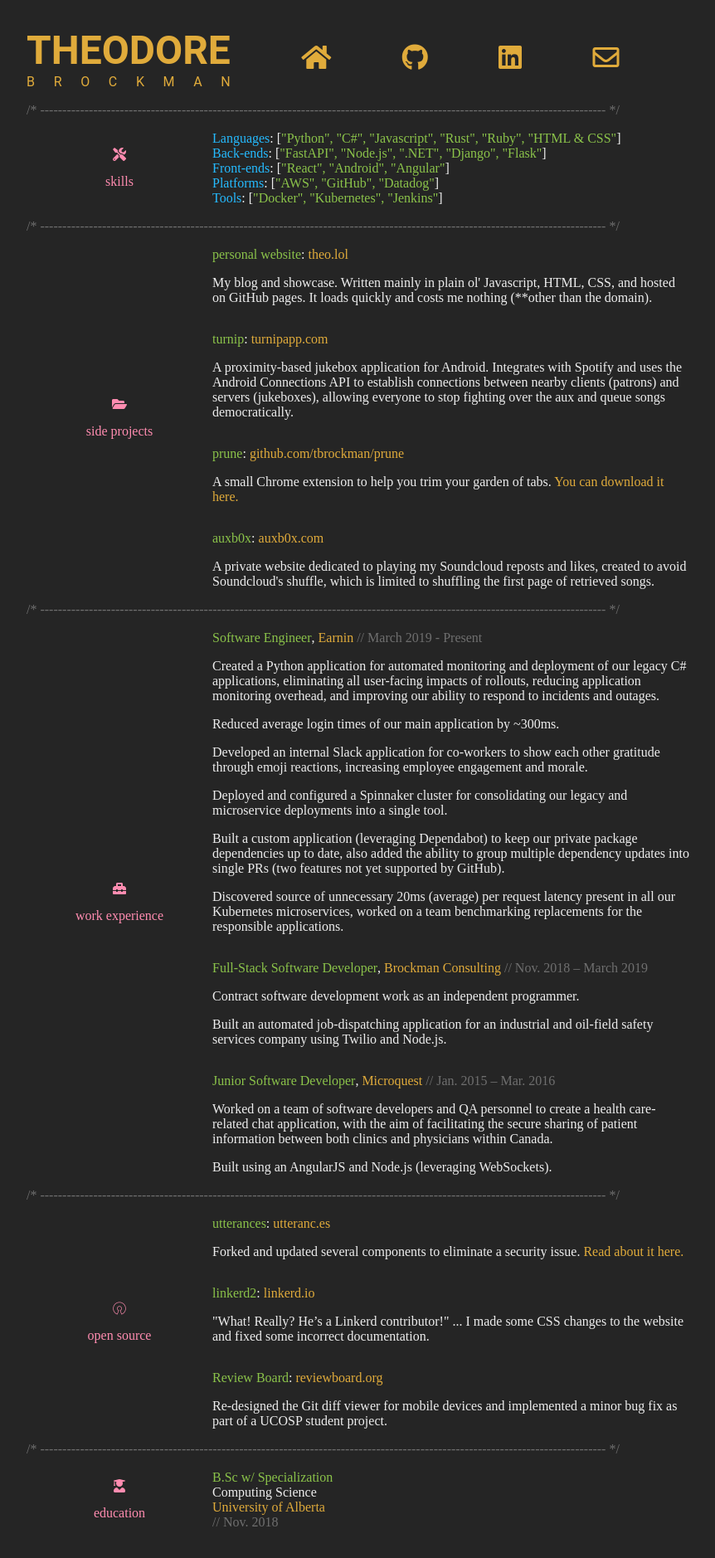
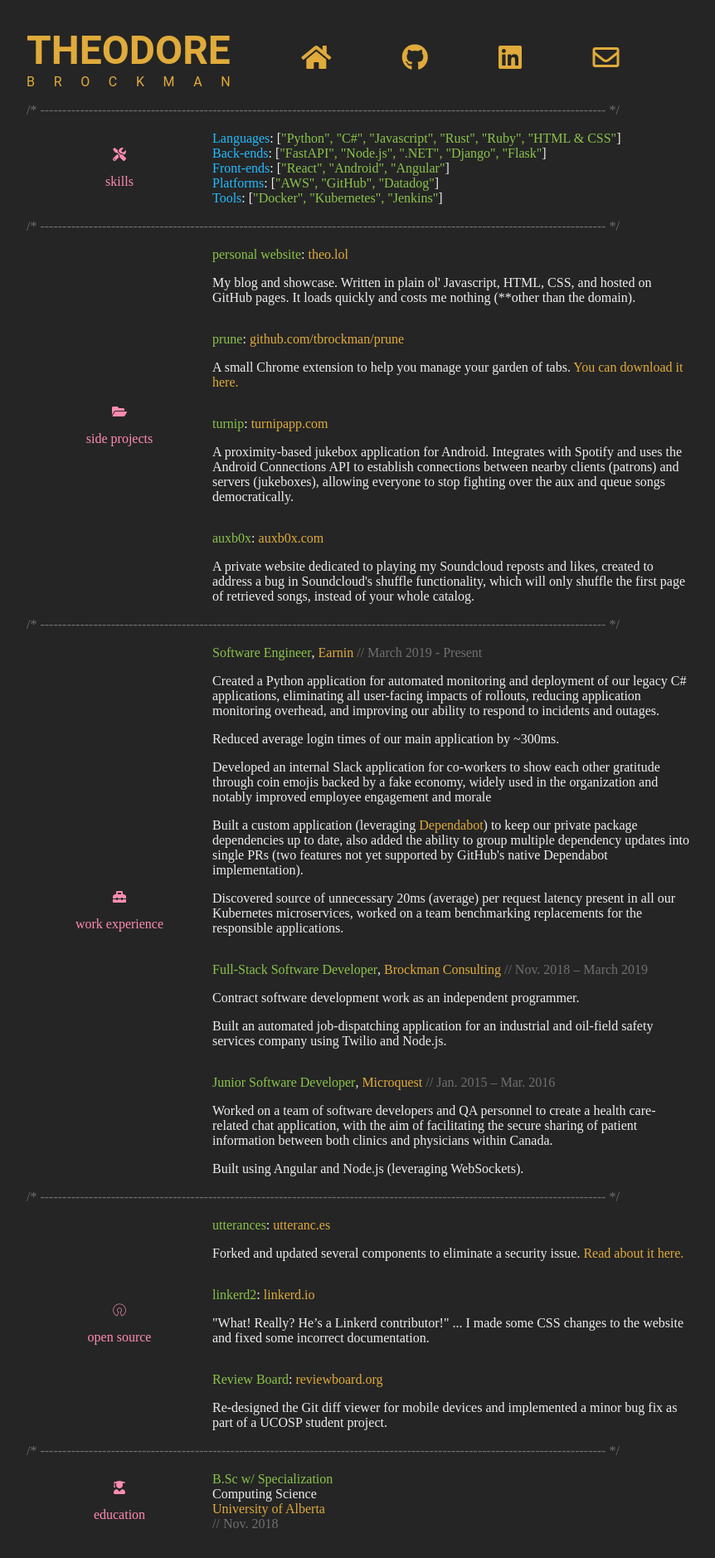
Before and after one commit to tbrockman/tbrockman.github.io, a Jekyll site: the page built from resume.html, in a window 1280 px wide. Shown: the whole page at 83% size, without its empty margins (208-1070 px from the left). Built offline with Jekyll 4.4.1, drawn with Linux system fonts in a browser that asks for light colours; some web fonts are replaced.

Commit message:
Update resume.

```diff
--- a/resume.html
+++ b/resume.html
@@ -72,8 +72,19 @@ layout: resume
                     <span><a class="gold" href="https://theo.lol">theo.lol</a></span>
                 </div>
                 <div class="projects-body">
-                    <p>My blog and showcase. Written mainly in plain ol' Javascript, HTML, CSS, and hosted on GitHub pages. It loads quickly and costs me nothing (**other than the domain).
+                    <p>My blog and showcase. Written in plain ol' Javascript, HTML, CSS, and hosted on GitHub pages. It loads quickly and costs me nothing (**other than the domain).
                         </p>
+                </div>
+                <div class="inner-section-separator"></div>
+                <div class="project">
+                    <div class="projects-header">
+                        <span class="green">prune</span>
+                        <span class="white">:&nbsp</span>
+                        <span><a class="gold" href="https://github.com/tbrockman/prune">github.com/tbrockman/prune</a></span>
+                    </div>
+                    <div class="projects-body">
+                        <p>A small Chrome extension to help you manage your garden of tabs. <a class="gold" href="https://chrome.google.com/webstore/detail/prune/gblddboefgbljpngfhgekbpoigikbenh?hl=en-GB&authuser=0">You can download it here.</a></p>
+                    </div>
                 </div>
                 <div class="inner-section-separator"></div>
                 <div class="project">
@@ -91,24 +102,13 @@ layout: resume
                 <div class="inner-section-separator"></div>
                 <div class="project">
                     <div class="projects-header">
-                        <span class="green">prune</span>
-                        <span class="white">:&nbsp</span>
-                        <span><a class="gold" href="https://github.com/tbrockman/prune">github.com/tbrockman/prune</a></span>
-                    </div>
-                    <div class="projects-body">
-                        <p>A small Chrome extension to help you trim your garden of tabs. <a class="gold" href="https://chrome.google.com/webstore/detail/prune/gblddboefgbljpngfhgekbpoigikbenh?hl=en-GB&authuser=0">You can download it here.</a></p>
-                    </div>
-                </div>
-                <div class="inner-section-separator"></div>
-                <div class="project">
-                    <div class="projects-header">
                         <span class="green">auxb0x</span>
                         <span class="white">:&nbsp</span>
                         <span><a class="gold" href="https://auxb0x.com?api=ax8G2Du7z38r5InOvvu9661kj4XgyCfz8cZSBOHT">auxb0x.com</a></span>
                     </div>
                     <div class="projects-body">
                         <p>A private website dedicated to playing my Soundcloud reposts and likes,
-                            created to avoid Soundcloud's shuffle, which is limited to shuffling the first page of retrieved songs.</p>
+                            created to address a bug in Soundcloud's shuffle functionality, which will only shuffle the first page of retrieved songs, instead of your whole catalog.</p>
                     </div>
                 </div>
             </div>
@@ -134,10 +134,9 @@ layout: resume
                             our ability to respond to incidents and outages.</p>
                         <p>Reduced average login times of our main application by ~300ms.</p>
                         <p>Developed an internal Slack application for co-workers to show each other
-                            gratitude through emoji reactions, increasing employee engagement and morale.</p>
-                        <p>Deployed and configured a Spinnaker cluster for consolidating our legacy and microservice deployments into a single tool.</p>
-                        <p>Built a custom application (leveraging Dependabot) to keep our private package dependencies up to date,
-                            also added the ability to group multiple dependency updates into single PRs (two features not yet supported by GitHub).</p>
+                            gratitude through coin emojis backed by a fake economy, widely used in the organization and notably improved employee engagement and morale</p>
+                        <p>Built a custom application (leveraging <a class="gold" href="https://dependabot.com/">Dependabot</a>) to keep our private package dependencies up to date,
+                            also added the ability to group multiple dependency updates into single PRs (two features not yet supported by GitHub's native Dependabot implementation).</p>
                         <p>Discovered source of unnecessary 20ms (average) per request latency present
                             in all our Kubernetes microservices, worked on a team benchmarking
                             replacements for the responsible applications.</p>
@@ -171,7 +170,7 @@ layout: resume
                             sharing of patient information between both clinics and physicians
                             within Canada.
                             </p>
-                        <p>Built using an AngularJS and Node.js (leveraging WebSockets).</p>
+                        <p>Built using Angular and Node.js (leveraging WebSockets).</p>
                     </div>
                 </div>
             </div>
```
